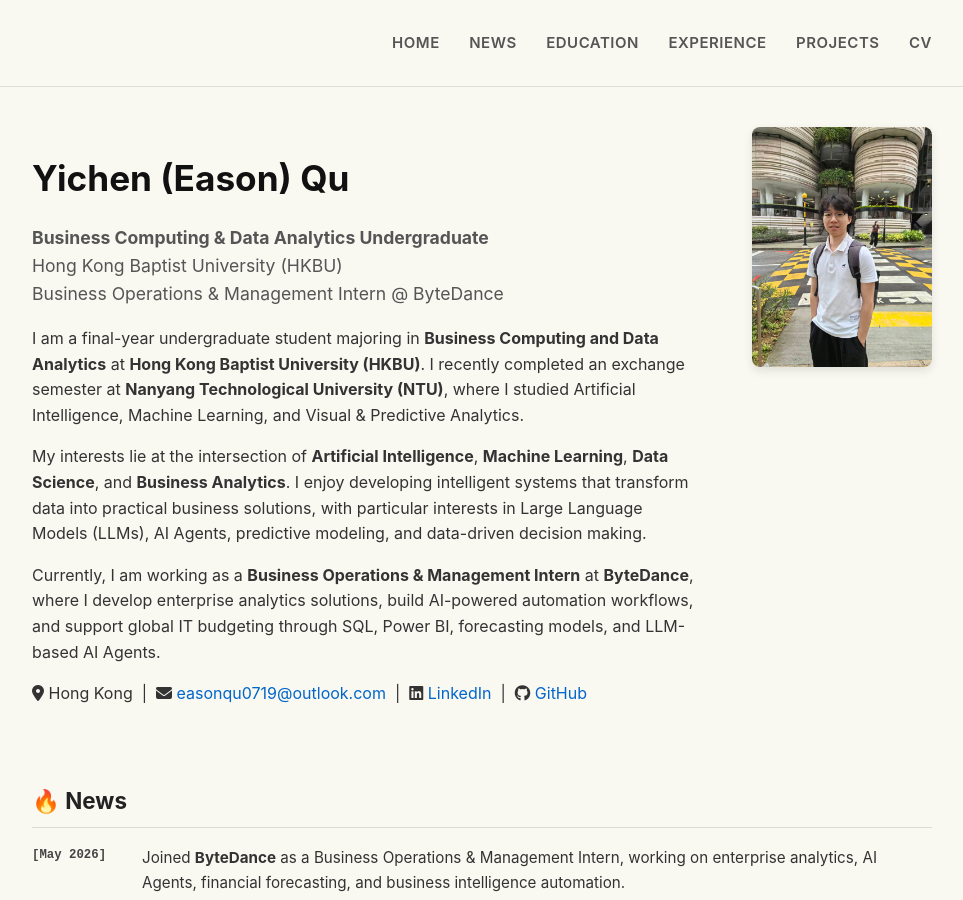
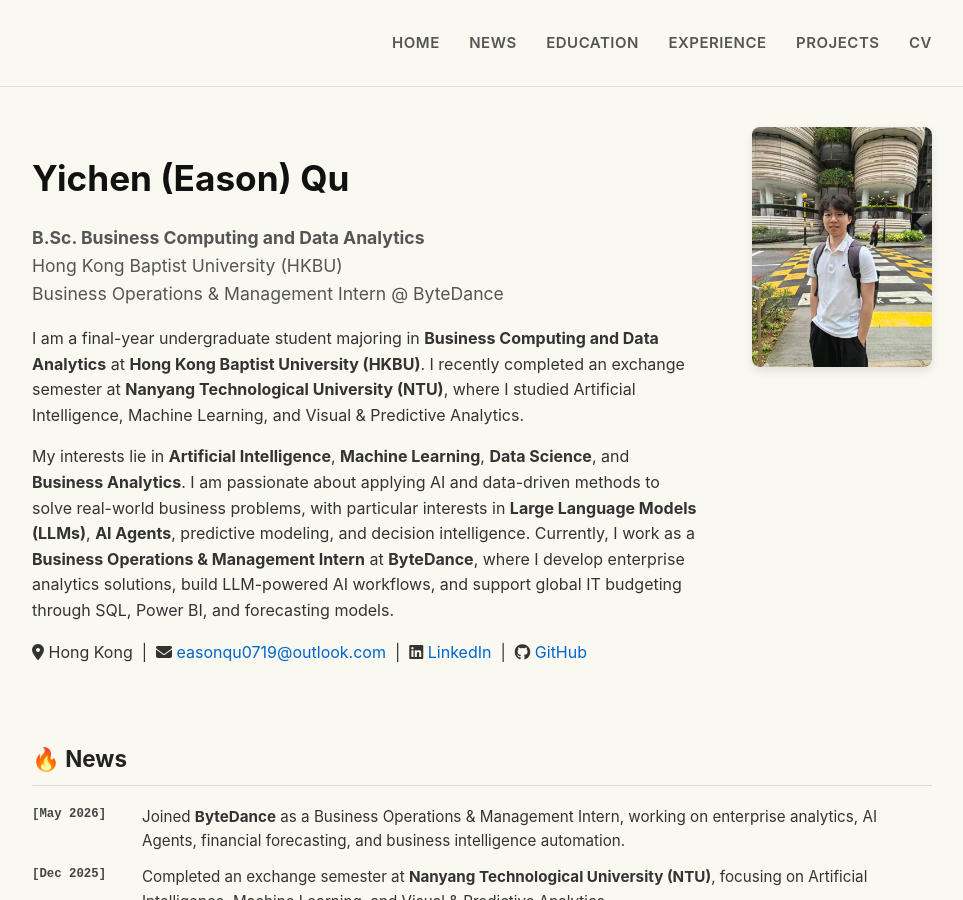
Before and after one commit to Eason-NotFound/Eason.github.io, a Jekyll site: the page built from index.md, in a window 1280 px wide and 900 px high. Shown: the whole window, without its empty margins (158-1121 px from the left). Built offline with Jekyll 4.4.1, drawn with Linux system fonts in a browser that asks for light colours.

Commit message:
Update index.md

```diff
--- a/index.md
+++ b/index.md
@@ -5,76 +5,40 @@ title: Yichen (Eason) Qu
 
 <div class="profile-header">
     <div class="profile-text">
+
         <h1>Yichen (Eason) Qu</h1>
 
-        <p style="font-size:1.1em;color:#555;">
-            <b>Business Computing & Data Analytics Undergraduate</b><br>
+        <p style="font-size:1.1em; color:#555;">
+            <b>B.Sc. Business Computing and Data Analytics</b><br>
             Hong Kong Baptist University (HKBU)<br>
             Business Operations & Management Intern @ ByteDance
         </p>
 
         <p>
-            I am a final-year undergraduate student majoring in
-            <b>Business Computing and Data Analytics</b> at
-            <b>Hong Kong Baptist University (HKBU)</b>.
-            I recently completed an exchange semester at
-            <b>Nanyang Technological University (NTU)</b>,
-            where I studied Artificial Intelligence, Machine Learning,
-            and Visual & Predictive Analytics.
+            I am a final-year undergraduate student majoring in <b>Business Computing and Data Analytics</b> at <b>Hong Kong Baptist University (HKBU)</b>. I recently completed an exchange semester at <b>Nanyang Technological University (NTU)</b>, where I studied Artificial Intelligence, Machine Learning, and Visual & Predictive Analytics.
         </p>
 
         <p>
-            My interests lie at the intersection of
-            <b>Artificial Intelligence</b>,
-            <b>Machine Learning</b>,
-            <b>Data Science</b>,
-            and
-            <b>Business Analytics</b>.
-            I enjoy developing intelligent systems that transform data into practical business solutions,
-            with particular interests in Large Language Models (LLMs),
-            AI Agents,
-            predictive modeling,
-            and data-driven decision making.
+            My interests lie in <b>Artificial Intelligence</b>, <b>Machine Learning</b>, <b>Data Science</b>, and <b>Business Analytics</b>. I am passionate about applying AI and data-driven methods to solve real-world business problems, with particular interests in <b>Large Language Models (LLMs)</b>, <b>AI Agents</b>, predictive modeling, and decision intelligence. Currently, I work as a <b>Business Operations & Management Intern</b> at <b>ByteDance</b>, where I develop enterprise analytics solutions, build LLM-powered AI workflows, and support global IT budgeting through SQL, Power BI, and forecasting models.
         </p>
 
         <p>
-            Currently, I am working as a
-            <b>Business Operations & Management Intern</b>
-            at <b>ByteDance</b>,
-            where I develop enterprise analytics solutions,
-            build AI-powered automation workflows,
-            and support global IT budgeting through SQL, Power BI,
-            forecasting models, and LLM-based AI Agents.
+            <i class="fas fa-map-marker-alt"></i> Hong Kong
+            &nbsp;|&nbsp;
+            <i class="fas fa-envelope"></i>
+            <a href="mailto:easonqu0719@outlook.com">easonqu0719@outlook.com</a>
+            &nbsp;|&nbsp;
+            <i class="fab fa-linkedin"></i>
+            <a href="https://www.linkedin.com/in/yichen-qu-5790282aa/" target="_blank">LinkedIn</a>
+            &nbsp;|&nbsp;
+            <i class="fab fa-github"></i>
+            <a href="https://github.com/Eason-NotFound" target="_blank">GitHub</a>
         </p>
 
-        <p>
-            <i class="fas fa-map-marker-alt"></i>
-            Hong Kong
-            &nbsp;|&nbsp;
-
-            <i class="fas fa-envelope"></i>
-            <a href="mailto:easonqu0719@outlook.com">
-                easonqu0719@outlook.com
-            </a>
-
-            &nbsp;|&nbsp;
-
-            <i class="fab fa-linkedin"></i>
-            <a href="https://www.linkedin.com/in/yichen-qu-5790282aa/">
-                LinkedIn
-            </a>
-
-            &nbsp;|&nbsp;
-
-            <i class="fab fa-github"></i>
-            <a href="https://github.com/Eason-NotFound">
-                GitHub
-            </a>
-        </p>
     </div>
 
     <div class="profile-img">
-        <img src="images/profile_photo.jpg" alt="Yichen Qu">
+        <img src="images/profile_photo.jpg" alt="Yichen (Eason) Qu">
     </div>
 </div>
 
```
